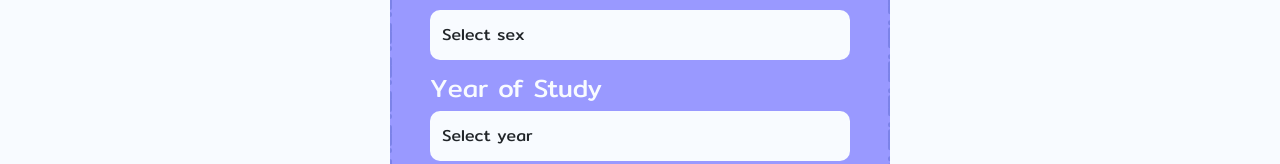
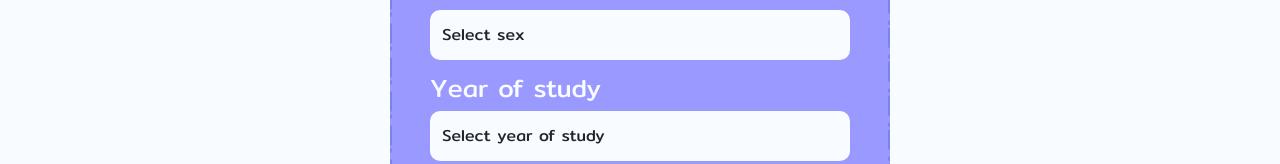
Before and after one commit to Viakaa/soft-skills-frontend, a React (Create React App) app: page /registration in a window 1280 px wide. Shown: the part 788-952 px from the top of the page. Built offline with nearby package versions, Linux system fonts and the light colour scheme.

Commit message:
fixed directions

```diff
--- a/src/Components/AdminPanel/UserList.js
+++ b/src/Components/AdminPanel/UserList.js
@@ -12,7 +12,7 @@ function UserList() {
   const [showModal, setShowModal] = useState(false);
   const [showToast, setShowToast] = useState(false);
   const [currentUser, setCurrentUser] = useState({});
-  const [directionOptions] = useState(['Web', 'Design', 'Programming', 'QA','Managing','Business Analysis']);
+  const [directionOptions] = useState(['Web-programming', 'Data science', 'Business Analysis', 'DevOps','Management','Digital Economy','Digital Marketing and sales']);
   const [editFormData, setEditFormData] = useState({
     firstName: "",
     lastName: "",
--- a/src/Components/Forms/RegistrationPage.js
+++ b/src/Components/Forms/RegistrationPage.js
@@ -132,13 +132,13 @@ function RegistrationForm() {
         </Form.Control>
       </Form.Group>
       <Form.Group>
-        <Form.Label>Year of Study</Form.Label>
+        <Form.Label>Year of study</Form.Label>
         <Form.Control as="select" value={formData.course} onChange={handleChange} name="course" required>
-          <option value="">Select year</option>
-          <option value="2021">2021</option>
-          <option value="2022">2022</option>
-          <option value="2023">2023</option>
-          <option value="2024">2024</option>
+          <option value="">Select year of study</option>
+          <option value="1">2021</option>
+          <option value="2">2022</option>
+          <option value="3">2023</option>
+          <option value="4">2024</option>
 
         </Form.Control>
 
```
